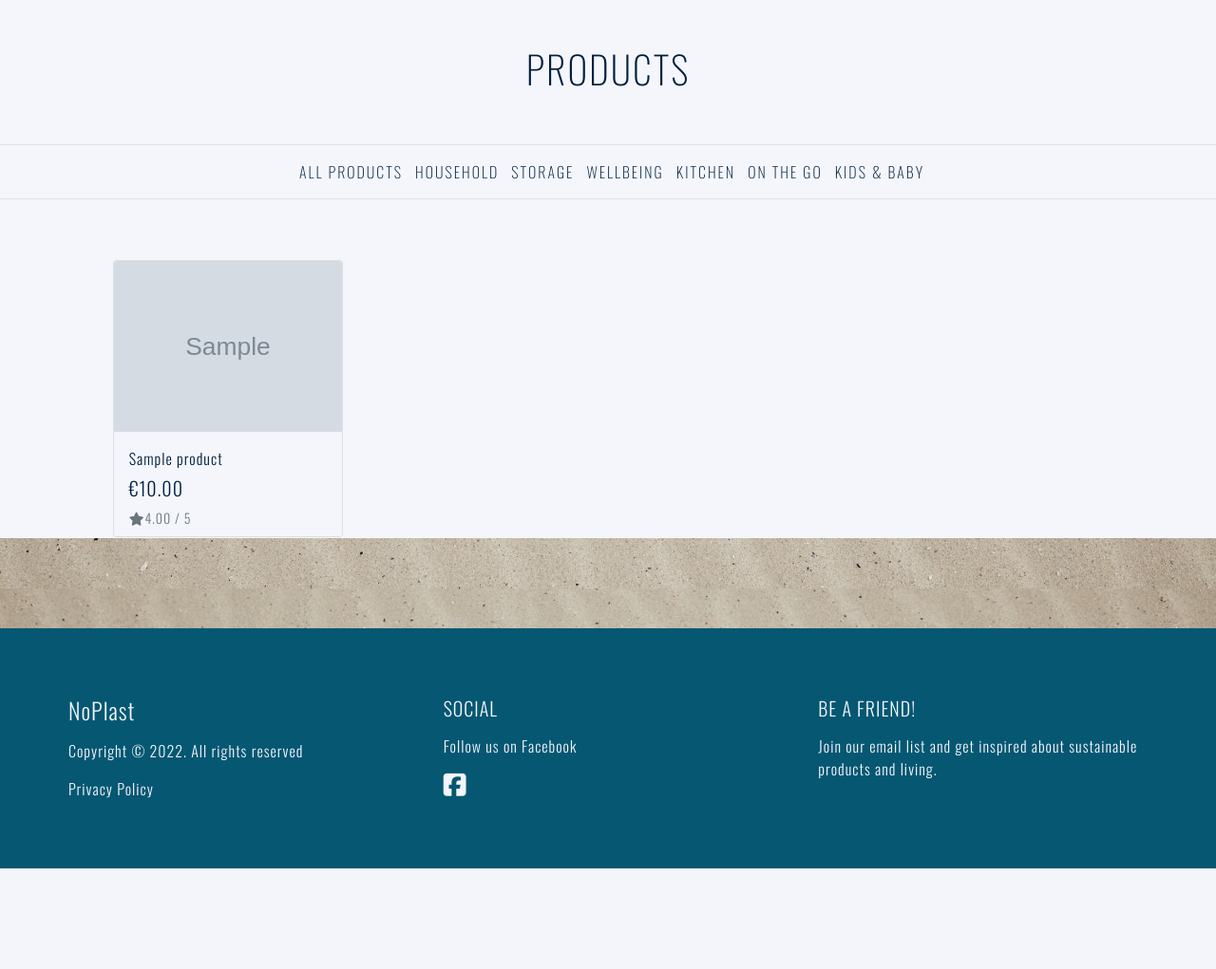
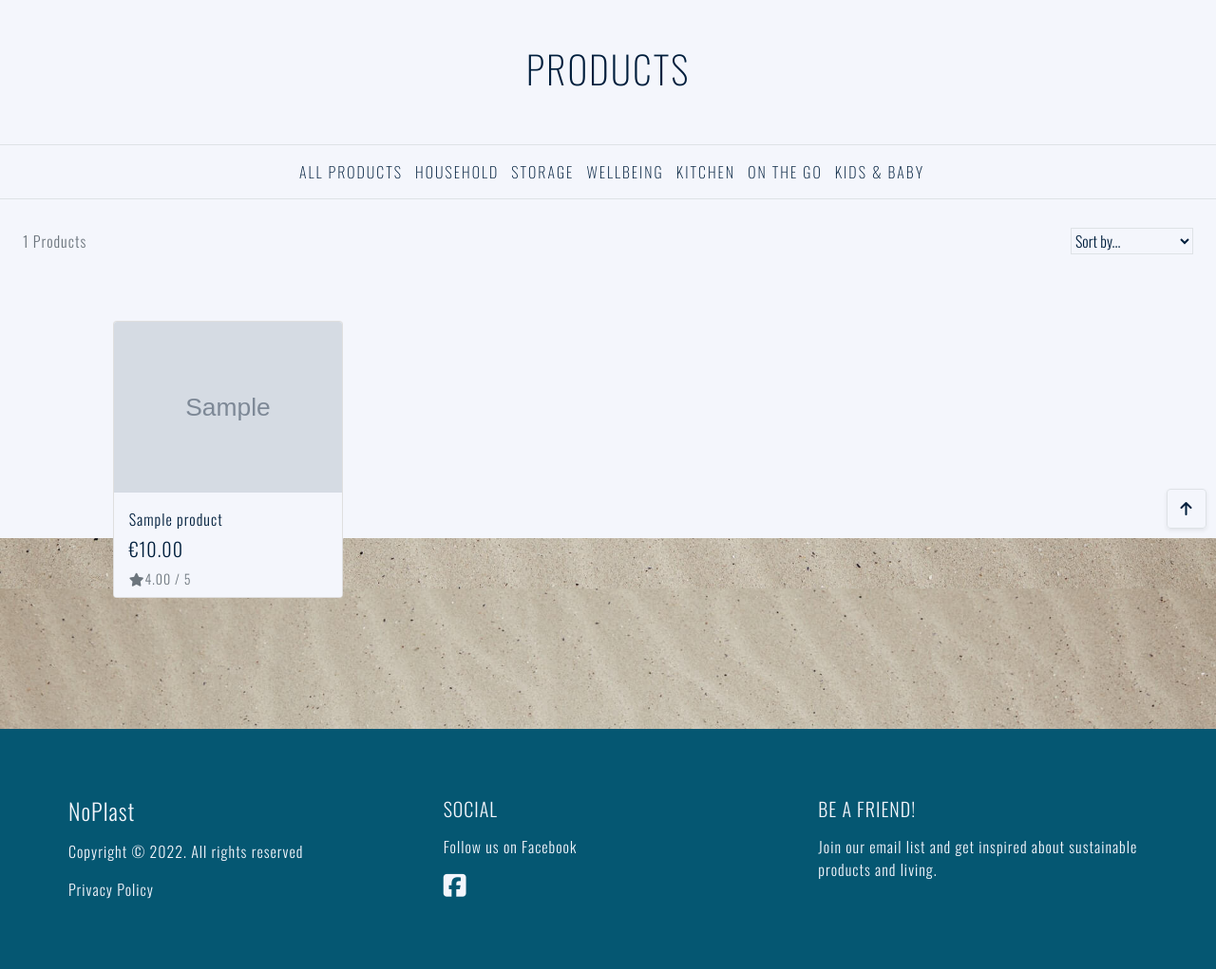
Before and after one commit to josswe26/noplast, a Django app: page /products/ in a window 1280 px wide. Shown: the part 233-1254 px from the top of the page at 95% size. Before the commit the page ends 1148 px from the top, so only its background shows below. Run offline with Django 3.2, Linux system fonts and the light colour scheme; tables that the repository leaves empty hold one stand-in row (values such as "Sample post"); grey boxes marked "Sample" are stand-in pictures; parts of the project's set-up code (start-up, migrations or seed data) failed here and were passed over; some libraries are stand-ins or nearby versions.

Commit message:
Add sorting functionality and back to top button

```diff
--- a/products/static/products/css/products.css
+++ b/products/static/products/css/products.css
@@ -0,0 +1,36 @@
+/* Sort selector */
+
+#sort-selector {
+    background-color: #f4f6fc !important;
+    color: #001f3d;
+}
+
+.border-info {
+    border-color: #dee2e6 !important;
+}
+
+/* Back to top button */
+.btt-button {
+    height: 42px;
+    width: 42px;
+    position: sticky;
+    bottom: 10px;
+    left: 100%;
+    margin-right: 10px;
+}
+
+.btt-link {
+    cursor: pointer;
+}
+
+/* Medias queries */
+
+/* X-small screens sizes and down */
+@media (max-width: 576px) {
+    .btt-button {
+        height: 32px;
+        width: 32px;
+        bottom: 5px;
+        margin-right: 5px;
+    }
+}
--- a/products/templates/products/products.html
+++ b/products/templates/products/products.html
@@ -27,6 +27,38 @@
 
             <!-- Display in smaller screens-->
             {% include 'includes/mobile-products-nav.html' %}
+        </div>
+
+        <div class="container-fluid">
+            <div class="row mt-1 mb-2">
+
+                <!-- Sort selector -->
+                <div class="col-12 col-md-6 my-auto order-md-last d-flex justify-content-center justify-content-md-end">
+                    <div class="sort-select-wrapper">
+                        <select id="sort-selector" class="custom-select custom-select-sm rounded-0 border border-{% if current_sorting != 'None_None' %}info{% else %}black{% endif %}">
+                            <option value="reset" {% if current_sorting == 'None_None' %}selected{% endif %}>Sort by...</option>
+                            <option value="price_asc" {% if current_sorting == 'price_asc' %}selected{% endif %}>Price (low to high)</option>
+                            <option value="price_desc" {% if current_sorting == 'price_desc' %}selected{% endif %}>Price (high to low)</option>
+                            <option value="rating_asc" {% if current_sorting == 'rating_asc' %}selected{% endif %}>Rating (low to high)</option>
+                            <option value="rating_desc" {% if current_sorting == 'rating_desc' %}selected{% endif %}>Rating (high to low)</option>
+                            <option value="name_asc" {% if current_sorting == 'name_asc' %}selected{% endif %}>Name (A-Z)</option>
+                            <option value="name_desc" {% if current_sorting == 'name_desc' %}selected{% endif %}>Name (Z-A)</option>
+                            <option value="category_asc" {% if current_sorting == 'category_asc' %}selected{% endif %}>Category (A-Z)</option>
+                            <option value="category_desc" {% if current_sorting == 'category_desc' %}selected{% endif %}>Category (Z-A)</option>
+                        </select>
+                    </div>
+                </div>
+
+                <!-- Products  -->
+                <div class="col-12 col-md-6 order-md-first d-flex justify-content-center justify-content-md-start">
+                    <p class="text-muted mt-3 text-center text-md-left">
+                        {% if search_term or current_categories or current_sorting != 'None_None' %}
+                            <span class="small"><a class="link-dark" href="{% url 'products' %}">Products Home</a> | </span>
+                        {% endif %}
+                        {{ products|length }} Products{% if search_term %} found for <strong>"{{ search_term }}"</strong>{% endif %}
+                    </p>
+                </div>
+            </div>
         </div>
 
         <!--Products container-->
@@ -67,4 +99,43 @@
             </div>
         </div>
     </div>
+
+    <!-- Back to top button -->
+    <div class="btt-button shadow-sm border rounded">
+        <a class="btt-link link-dark d-flex h-100">
+            <i class="fas fa-arrow-up mx-auto my-auto"></i>
+        </a>
+    </div>
 {% endblock %}
+
+{% block postloadjs %}
+    {{ block.super }}
+    <script type="text/javascript">
+		$('.btt-link').click(function(e) {
+			window.scrollTo(0,0);
+		})
+	</script>
+
+    <script type="text/javascript">
+        $('#sort-selector').change(function() {
+            var selector = $(this);
+            var currentUrl = new URL(window.location);
+
+            var selectedVal = selector.val();
+            if(selectedVal != "reset"){
+                var sort = selectedVal.split("_")[0];
+                var direction = selectedVal.split("_")[1];
+
+                currentUrl.searchParams.set("sort", sort);
+                currentUrl.searchParams.set("direction", direction);
+
+                window.location.replace(currentUrl);
+            } else {
+                currentUrl.searchParams.delete("sort");
+                currentUrl.searchParams.delete("direction");
+
+                window.location.replace(currentUrl);
+            }
+        })
+    </script>
+{% endblock %}
--- a/products/views.py
+++ b/products/views.py
@@ -1,6 +1,8 @@
 from django.shortcuts import render, redirect, reverse, get_object_or_404
 from django.contrib import messages
 from django.db.models import Q
+from django.db.models.functions import Lower
+
 from .models import Product, Category
 
 # Create your views here.
@@ -11,8 +13,24 @@
     products = Product.objects.all()
     query = None
     categories = None
+    sort = None
+    direction = None
 
     if request.GET:
+        if 'sort' in request.GET:
+            sortkey = request.GET['sort']
+            sort = sortkey
+            if sortkey == 'name':
+                sortkey = 'lower_name'
+                products = products.annotate(lower_name=Lower('name'))
+            if sortkey == 'category':
+                sortkey = 'category__name'
+            if 'direction' in request.GET:
+                direction = request.GET['direction']
+                if direction == 'desc':
+                    sortkey = f'-{sortkey}'
+            products = products.order_by(sortkey)
+
         if 'category' in request.GET:
             categories = request.GET['category'].split(',')
             products = products.filter(category__name__in=categories)
@@ -28,9 +46,12 @@
             queries = Q(name__icontains=query) | Q(description__icontains=query)
             products = products.filter(queries)
 
+    current_sorting = f'{sort}_{direction}'
+
     context = {
         'products': products,
         'search_term': query,
+        'current_sorting': current_sorting,
     }
 
     return render(request, 'products/products.html', context)
--- a/static/css/base.css
+++ b/static/css/base.css
@@ -62,6 +62,19 @@
     color: #09abd7 !important;
 }
 
+.btn-main {
+    background-color: #001f3d;
+    color: #f4f6fc !important;
+    border-color: #001f3d;
+}
+
+.hvr-back-pulse:active,
+.hvr-back-pulse:focus,
+.hvr-back-pulse:hover {
+    background-color: #09abd7;
+    border-color: #09abd7;
+}
+
 .icon {
     font-size: 1.7rem;
 }
@@ -97,6 +110,7 @@
 
 #search-bar input {
     width: 90%;
+    background-color: #f4f6fc;
 }
 
 #search-bar button {
--- a/templates/base.html
+++ b/templates/base.html
@@ -130,7 +130,7 @@
       <form method="GET" action="{% url 'products' %}">
         <div class="input-group w-100">
           <input class="form-control border-none" type="text" name="q" placeholder="Search...">
-          <button class="form-control" type="submit">
+          <button class="btn-main hvr-back-pulse form-control" type="submit">
             <span class="icon">
               <i class="fas fa-search"></i>
             </span>
```
Lines whose indentation alone changed are shown as unchanged.
